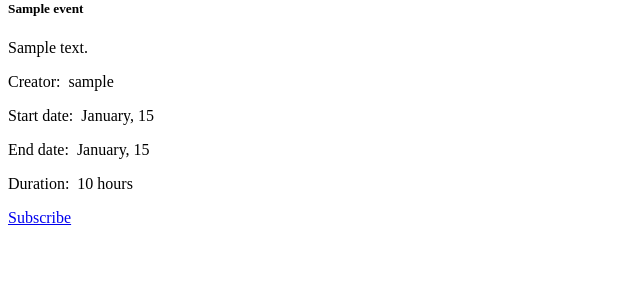
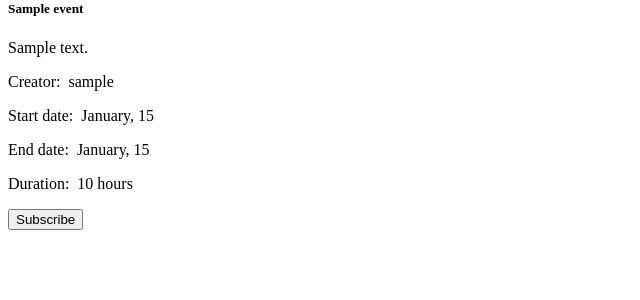
Before and after one commit to zHenriqueGN/EventPlaza, a Django app: template templates/fragments/events/eventaccesscard.html in a window 1280 px wide. Shown: the part 329-629 px from the top of the page, without its empty margins (0-640 px from the left). Run offline with Django 4.2, Linux system fonts and the light colour scheme; the template is opened without the code that fills it: values that come from a table or form of the project are taken from there, others are empty; tables that the repository leaves empty hold one stand-in row (values such as "Sample post"); grey boxes marked "Sample" are stand-in pictures.

Commit message:
feat: add submit for subscribing in an event

```diff
--- a/templates/fragments/events/eventaccesscard.html
+++ b/templates/fragments/events/eventaccesscard.html
@@ -19,6 +19,8 @@
             <span class="text-decoration-underline">Duration:</span>
             &nbsp;{{ event.duration }} hours
         </p>
-        <a href="#" class="btn btn-primary container-fluid">Subscribe</a>
+        <form action="{% url 'event_access' event.id %}" method="POST">{% csrf_token %}
+            <button type="submit" class="btn btn-primary container-fluid">Subscribe</button>
+        </form>
     </div>
 </div>
```
